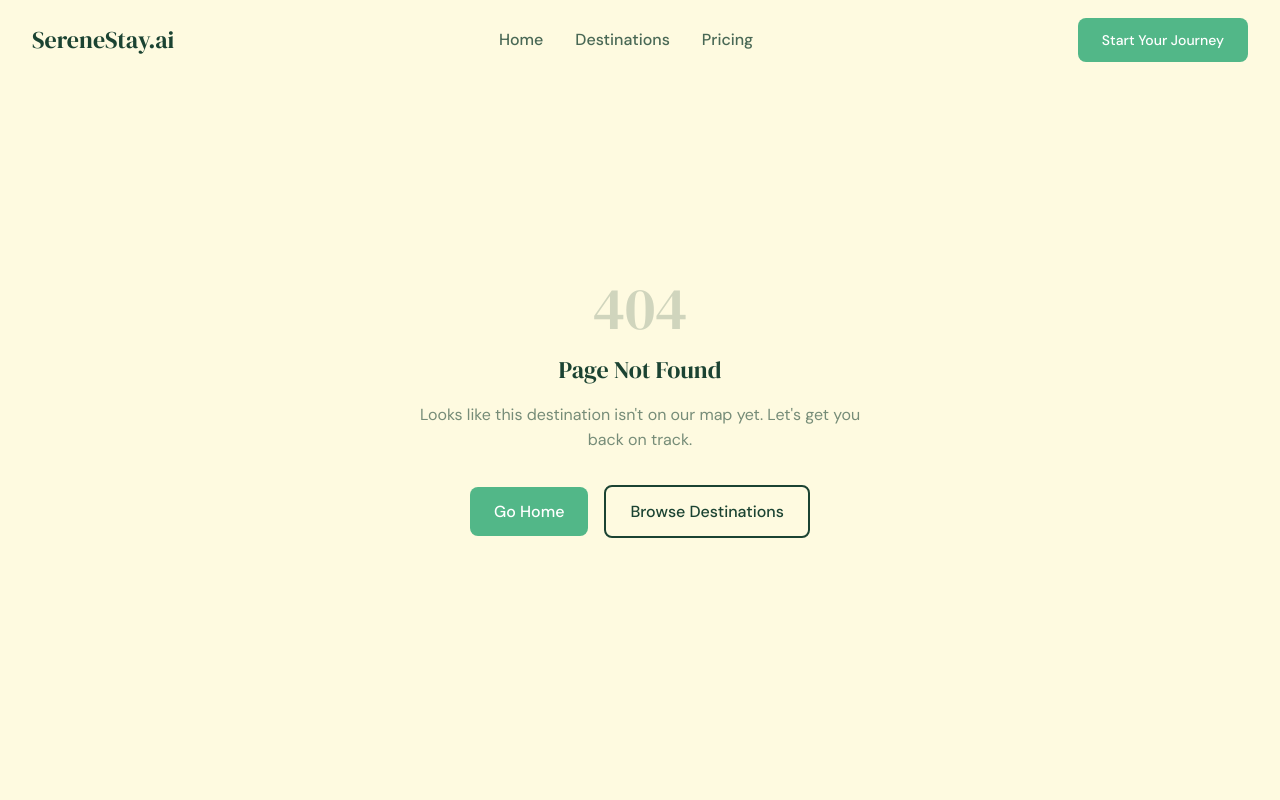
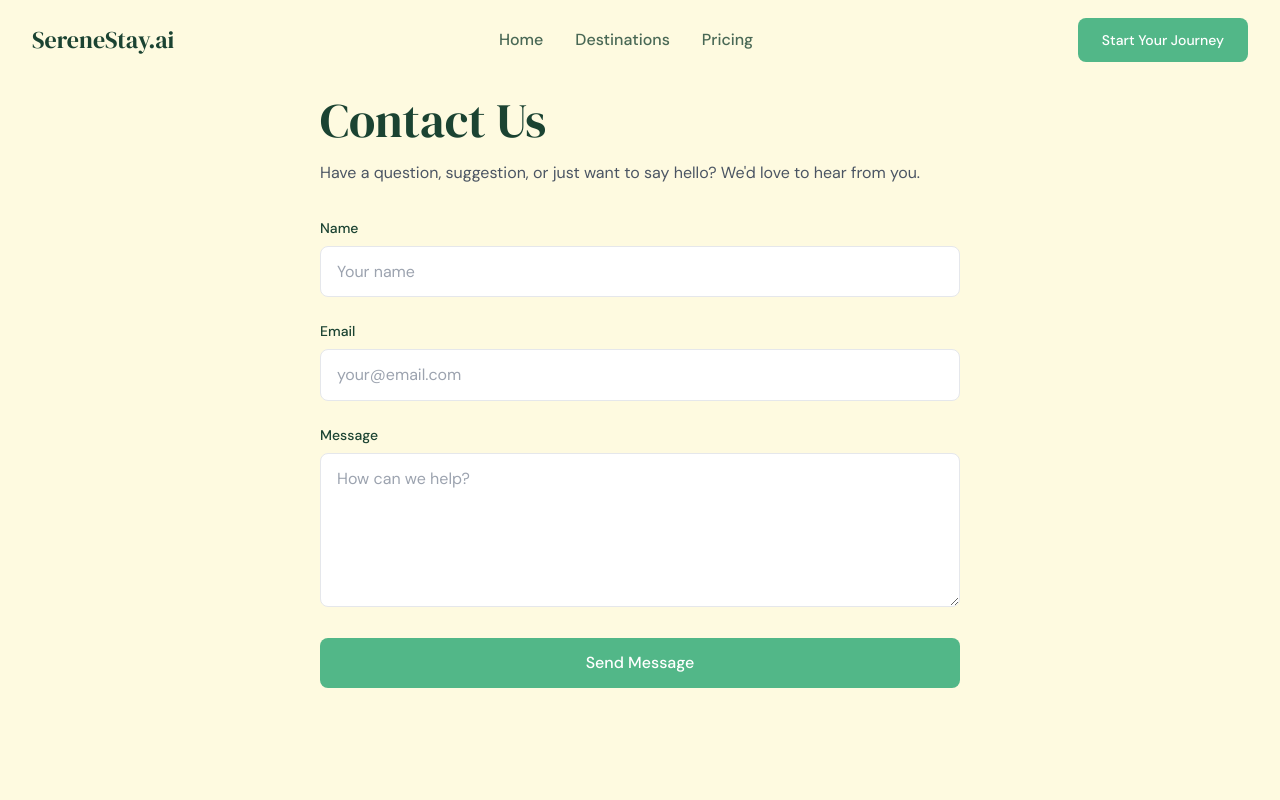
Before and after one commit to KandyNip/serenestay, a Next.js app: page /contact in a window 1280 px wide. Before the commit this address had no page. Shown: the top 800 px of the page. Built offline with nearby package versions, Linux system fonts and the light colour scheme.

Commit message:
feat: contact page with FormSubmit.co + update privacy/terms/footer links
- New /contact page with FormSubmit.co form (sends to 449193216@qq.com)
- Privacy page: contact link to /contact
- Terms page: contact link to /contact
- Footer: add Contact Us link in Company column

```diff
--- /dev/null
+++ b/app/contact/page.tsx
@@ -0,0 +1,72 @@
+import { Metadata } from 'next';
+
+export const metadata: Metadata = {
+  title: 'Contact Us',
+  description: 'Get in touch with SereneStay',
+};
+
+export default function ContactPage() {
+  return (
+    <div className="min-h-screen bg-warm-white pt-24 pb-16">
+      <div className="container mx-auto px-4 max-w-2xl">
+        <h1 className="font-serif text-4xl md:text-5xl text-primary mb-4">Contact Us</h1>
+        <p className="text-gray-600 mb-8">
+          Have a question, suggestion, or just want to say hello? We&apos;d love to hear from you.
+        </p>
+
+        <form action="https://formsubmit.co/449193216@qq.com" method="POST">
+          {/* FormSubmit config */}
+          <input type="hidden" name="_subject" value="SereneStay Contact Form" />
+          <input type="hidden" name="_next" value="https://howistoday.online/contact" />
+          <input type="text" name="_honey" style={{ display: 'none' }} />
+          <input type="hidden" name="_captcha" value="true" />
+
+          <div className="space-y-6">
+            <div>
+              <label htmlFor="name" className="block text-sm font-medium text-primary mb-2">Name</label>
+              <input
+                type="text"
+                id="name"
+                name="name"
+                required
+                className="w-full px-4 py-3 rounded-lg border border-gray-200 focus:border-secondary focus:ring-2 focus:ring-secondary/20 outline-none transition-all"
+                placeholder="Your name"
+              />
+            </div>
+
+            <div>
+              <label htmlFor="email" className="block text-sm font-medium text-primary mb-2">Email</label>
+              <input
+                type="email"
+                id="email"
+                name="email"
+                required
+                className="w-full px-4 py-3 rounded-lg border border-gray-200 focus:border-secondary focus:ring-2 focus:ring-secondary/20 outline-none transition-all"
+                placeholder="your@email.com"
+              />
+            </div>
+
+            <div>
+              <label htmlFor="message" className="block text-sm font-medium text-primary mb-2">Message</label>
+              <textarea
+                id="message"
+                name="message"
+                required
+                rows={5}
+                className="w-full px-4 py-3 rounded-lg border border-gray-200 focus:border-secondary focus:ring-2 focus:ring-secondary/20 outline-none transition-all resize-vertical"
+                placeholder="How can we help?"
+              />
+            </div>
+
+            <button
+              type="submit"
+              className="w-full bg-secondary text-white py-3 px-6 rounded-lg font-medium hover:bg-secondary/90 transition-colors"
+            >
+              Send Message
+            </button>
+          </div>
+        </form>
+      </div>
+    </div>
+  );
+}
--- a/app/privacy/page.tsx
+++ b/app/privacy/page.tsx
@@ -1,4 +1,5 @@
 import { Metadata } from 'next';
+import Link from 'next/link';
 
 export const metadata: Metadata = {
   title: 'Privacy Policy',
@@ -39,7 +40,7 @@ export default function PrivacyPage() {
 
           <section>
             <h2 className="font-serif text-xl text-primary mb-3">5. Contact</h2>
-            <p>For privacy-related questions, contact us at hello@serenestay.ai</p>
+            <p>For privacy-related questions, contact us through our <Link href="/contact" className="text-secondary hover:underline">Contact page</Link>.</p>
           </section>
         </div>
       </div>
--- a/app/terms/page.tsx
+++ b/app/terms/page.tsx
@@ -1,4 +1,5 @@
 import { Metadata } from 'next';
+import Link from 'next/link';
 
 export const metadata: Metadata = {
   title: 'Terms of Service',
@@ -35,7 +36,7 @@ export default function TermsPage() {
 
           <section>
             <h2 className="font-serif text-xl text-primary mb-3">5. Contact</h2>
-            <p>For questions about these terms, contact us at hello@serenestay.ai</p>
+            <p>For questions about these terms, contact us through our <Link href="/contact" className="text-secondary hover:underline">Contact page</Link>.</p>
           </section>
         </div>
       </div>
--- a/components/Footer.tsx
+++ b/components/Footer.tsx
@@ -22,6 +22,7 @@ export default function Footer() {
       links: [
         { label: 'Privacy Policy', href: '/privacy' },
         { label: 'Terms of Service', href: '/terms' },
+        { label: 'Contact Us', href: '/contact' },
       ],
     },
   ];
```
